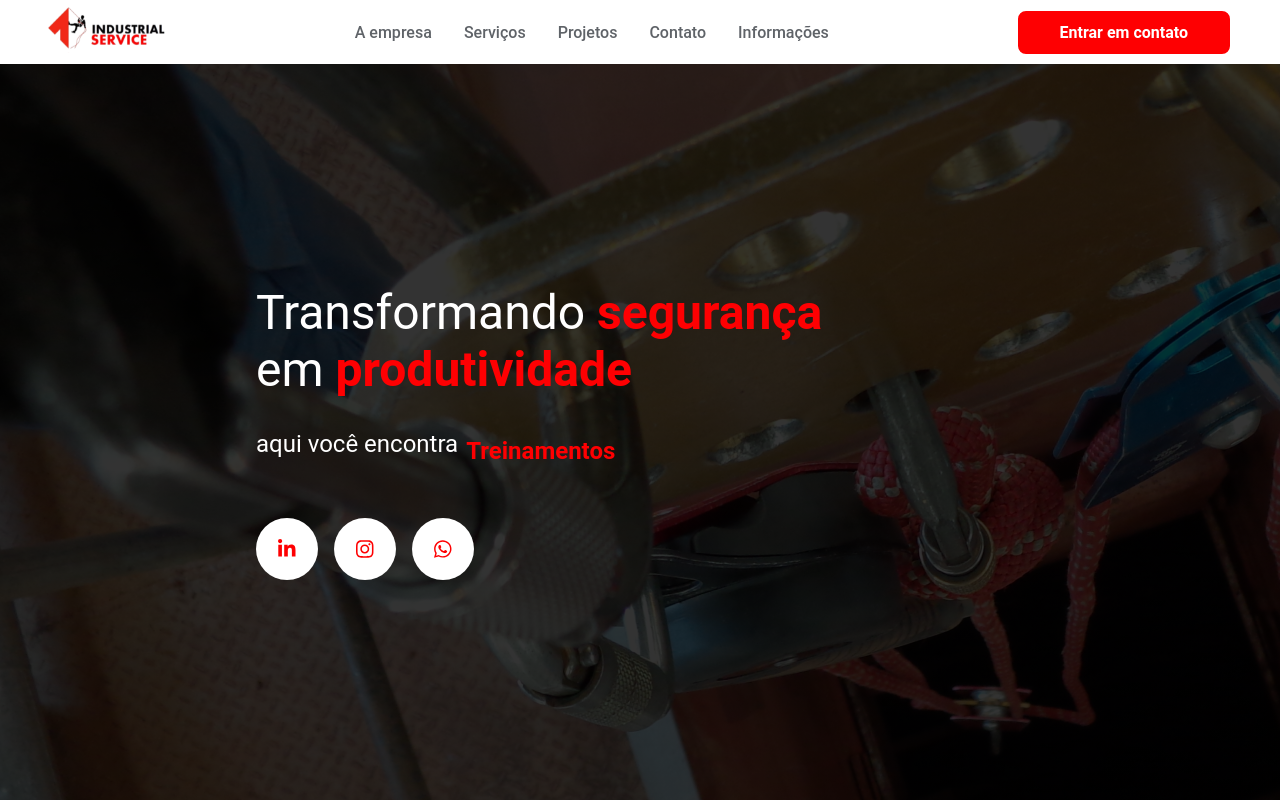
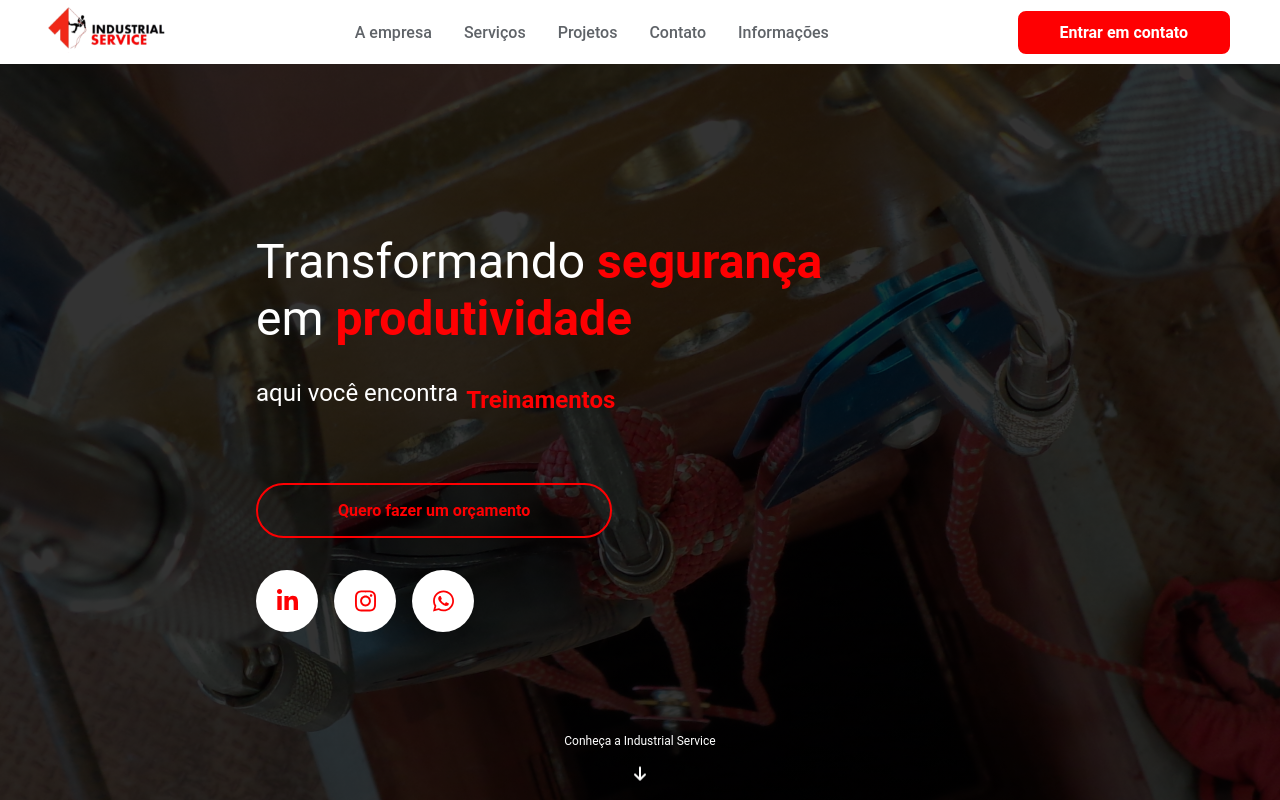
Before and after one commit to mathensousaa/industrial-service, a Next.js app: page / in a window 1280 px wide. Built offline with nearby package versions, Linux system fonts and the light colour scheme.

Commit message:
creating hero button and animated arrow down, fixing button and icons style props

```diff
--- a/pages/components/Button/Button.js
+++ b/pages/components/Button/Button.js
@@ -28,7 +28,7 @@ export default function Button(props) {
 
   return (
     <button type="button" className={styles.btn} style={buttonStyles} onMouseEnter={handleMouseEnter} onMouseLeave={handleMouseLeave}>
-      { props.content }
+      <span>{props.content}</span>
     </button>
   );
 };
--- a/pages/components/Button/Button.module.css
+++ b/pages/components/Button/Button.module.css
@@ -1,19 +1,9 @@
 .btn {
     cursor: pointer;
-    transition: all 0.2s ease-in-out;
+    transition: all 0.25s ease-in-out;
     z-index: 101;
 }
 
 .btn:hover {
-    transition: all 0.2s ease-in-out;
+    transition: all 0.25s ease-in-out;
 }
-
-@media (max-width: 991.98px) {
-    .btn {
-        position: absolute;
-        top: 320px;
-        left: 0;
-        margin-top: 32px;
-        width: 100%;
-    }
-}
--- a/pages/components/Header/Header.js
+++ b/pages/components/Header/Header.js
@@ -18,12 +18,11 @@ export default function Header() {
       <a href="#">
         <Image src={Logo} alt="Logo Industrial Service" />
       </a>
-        <nav className={`${active ? styles.active : styles.noDisplay}`}>
-          <Menu />
+        <nav className={`${styles.menuToggled} ${active ? styles.active : styles.noDisplay}`}>
+          <Menu/>
         </nav>
-      <div className={`${active ? styles.active : styles.noDisplay}`}>
+      <div className={`${styles.btnToggled} ${active ? styles.active : styles.noDisplay}`}>
         <Button
-          className={styles.menu}
           content="Entrar em contato"
           bgColor="var(--red-700)"
           color="var(--white)"
@@ -33,8 +32,8 @@ export default function Header() {
           fontWeight="700"
 
           hoverBgColor="var(--white)"
-          hoverBorder="2px solid var(--red-700)"
-          hoverColor="var(--red-700)"
+          hoverBorder="2px solid var(--red-400)"
+          hoverColor="var(--red-400)"
         />
       </div>
       <div
--- a/pages/components/Header/Header.module.scss
+++ b/pages/components/Header/Header.module.scss
@@ -20,6 +20,32 @@
 
     .noDisplay {
         display: none;
+    }
+
+    .menuToggled ul {
+        position: absolute;
+        top: 64px;
+        left: 0px ;
+        width: 100%;
+        height: calc(100vh - 64px);
+        display: flex;
+        flex-direction: column;
+        background-color: var(--grey-50);
+        padding: 1rem;
+    }
+
+    .menuToggled li {
+        height: 40px;
+        display: flex;
+        align-items: flex-start;
+    }
+
+    .btnToggled button{
+        position: absolute;
+        top: 320px;
+        left: 1rem;
+        width: calc(100% - 2rem);
+        padding: 1rem;
     }
 
     .menuToggler {
--- a/pages/components/Hero/Hero.js
+++ b/pages/components/Hero/Hero.js
@@ -1,8 +1,10 @@
 import styles from './Hero.module.css'
 import Button from '../Button/Button'
 import Icon from '../Icon/Icon'
+import { faArrowDown } from '@fortawesome/free-solid-svg-icons'
 
 import { faLinkedinIn, faInstagram, faWhatsapp } from '@fortawesome/free-brands-svg-icons'
+import { FontAwesomeIcon } from '@fortawesome/react-fontawesome'
 
 export default function Hero() {
   return (
@@ -21,16 +23,29 @@ export default function Hero() {
             <span>Manutenção predial</span>
           </div>
         </div>
+        <Button
+          content="Quero fazer um orçamento"
+          bgColor="transparent"
+          color="var(--red-700)"
+          border="2px solid var(--red-700)"
+          borderRadius="100px"
+          padding="1rem 5rem"
+          fontWeight="700"
+
+          hoverBgColor="var(--red-400)"
+          hoverBorder="2px solid var(--red-400)"
+          hoverColor="var(--white)"
+        />
         <div className={styles.socialWrapper}>
           <Icon
             size="62px"
             bgColor="var(--white)"
             link="https://www.linkedin.com/company/industrial-service-br/"
             icon={faLinkedinIn}
-            iconSize="lg"
+            iconSize="xl"
             iconColor="var(--red-700)"
 
-            hoverBgColor="var(--red-700)"
+            hoverBgColor="var(--red-400)"
             hoverIconColor="var(--white)"
           />
           <Icon
@@ -38,10 +53,10 @@ export default function Hero() {
             bgColor="var(--white)"
             link="https://www.instagram.com/industrialservicebr/"
             icon={faInstagram}
-            iconSize="lg"
+            iconSize="xl"
             iconColor="var(--red-700)"
 
-            hoverBgColor="var(--red-700)"
+            hoverBgColor="var(--red-400)"
             hoverIconColor="var(--white)"
           />
           <Icon
@@ -49,12 +64,20 @@ export default function Hero() {
             bgColor="var(--white)"
             link="https://wa.me/5562982880057"
             icon={faWhatsapp}
-            iconSize="lg"
+            iconSize="xl"
             iconColor="var(--red-700)"
 
-            hoverBgColor="var(--red-700)"
+            hoverBgColor="var(--red-400)"
             hoverIconColor="var(--white)"
           />
+        </div>
+      </div>
+      <div className={styles.arrowWrapper}>
+        <span className={styles.arrowText}> Conheça a Industrial Service</span>
+        <div className={`${styles.arrow} ${styles.bounce}`}>
+          <a href="#partners">
+            <FontAwesomeIcon icon={faArrowDown} size="md" color="var(--white)" />
+          </a>
         </div>
       </div>
     </section>
--- a/pages/components/Hero/Hero.module.css
+++ b/pages/components/Hero/Hero.module.css
@@ -1,6 +1,7 @@
 .hero {
     background-image: linear-gradient(rgba(0, 0, 0, 0.8), rgba(0, 0, 0, 0.8)), url(../../../public/heroBackground.jpg);
     width: 100vw;
+    background-position-x: center;
     height: calc(100vh - 64px);
     padding: 0 20%;
     display: flex;
@@ -29,14 +30,11 @@
     color: var(--red-700)
 }
 
-.wrapper {
-    width: 75%;
-}
-
 .textWrapper{
     box-sizing: content-box;
     display: flex;
     height: 40px;
+    margin-bottom: 4rem;
 }
 
 .rotatingText {
@@ -55,8 +53,44 @@
 }
 
 .socialWrapper {
-    margin-top: 3rem;
+    margin-top: 2rem;
     display: flex;
+}
+
+/* Arrow */
+.arrowWrapper {
+    position: absolute;
+    bottom: 1rem;
+    width: 200px;
+    left: calc( 50vw - 100px);
+    text-align: center;
+}
+
+.arrowText {
+    font-size: var(--fs-300);
+}
+
+.arrow {
+    text-align: center;
+    margin-top: 1rem;
+}
+
+.bounce {
+    -moz-animation: bounce 2s infinite;
+    -webkit-animation: bounce 2s infinite;
+    animation: bounce 2s infinite;
+}
+
+@keyframes bounce {
+    0%, 20%, 50%, 80%, 100% {
+        transform: translateY(0);
+    }
+    40% {
+        transform: translateY(-0.75rem);
+    }
+    60%{
+        transform: translateY(-0.5rem);
+    }
 }
 
 @keyframes spinWords {
@@ -122,7 +156,6 @@
         padding-left: 0;
         font-size: var(--fs-500);
     }
-
     .socialWrapper {
         justify-content: center;
     }
--- a/pages/components/Menu/Menu.module.css
+++ b/pages/components/Menu/Menu.module.css
@@ -35,24 +35,3 @@
     transform: scaleX(1.1);
     background-color: var(--grey-900);
 }
-
-@media (max-width: 991.98px) {
-    .menu {
-        position: absolute;
-        top: 64px;
-        left: 0px ;
-        width: 100%;
-        height: calc(100vh - 64px);
-        display: flex;
-        flex-direction: column;
-        background-color: var(--grey-50);
-        padding: 16px;
-    }
-
-    .menu li {
-        height: 40px;
-        display: flex;
-        align-items: center;
-        margin: 0;
-    }
-}
--- a/styles/global.css
+++ b/styles/global.css
@@ -18,6 +18,7 @@
     --fs-600: 1.5rem;
     --fs-500: 1.25rem;
     --fs-400: 1rem;
+    --fs-300: 0.75rem;
 
     /* screen size */
     --ss-xl: 87.5rem;
```
